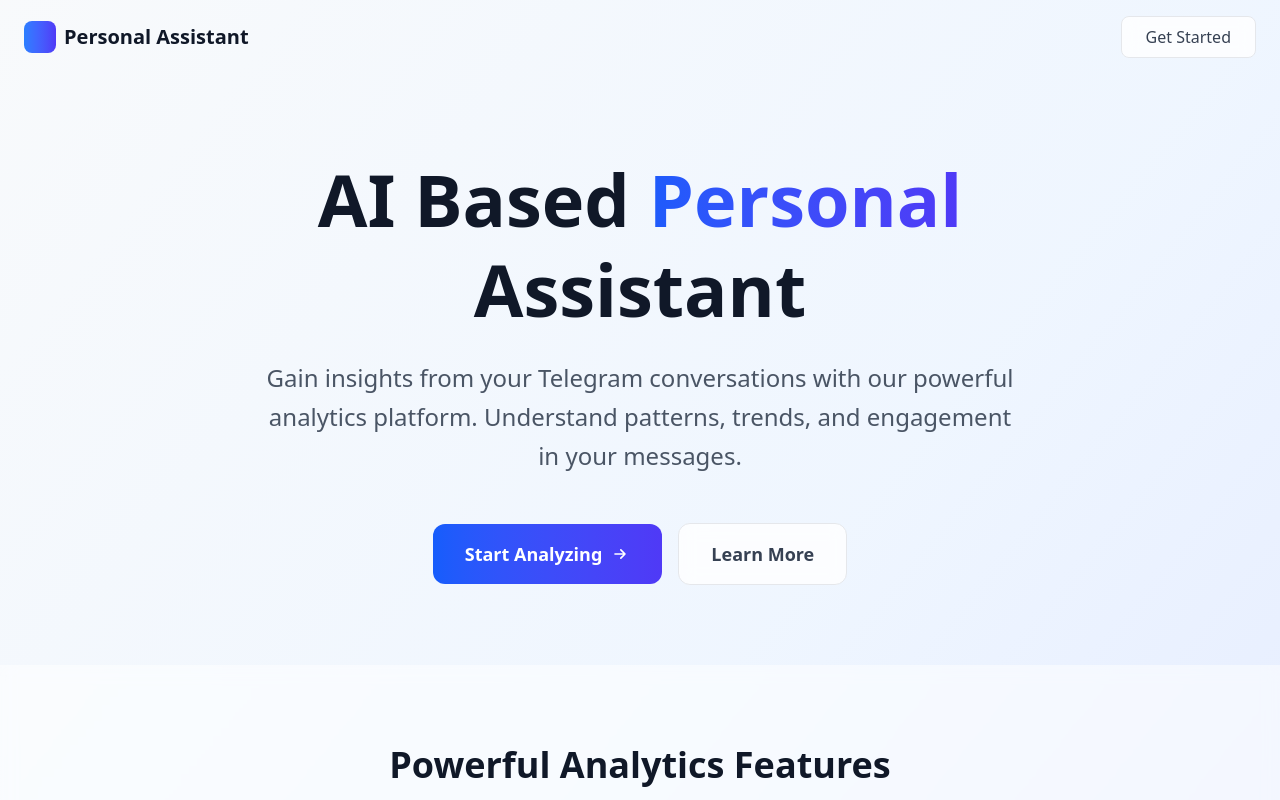
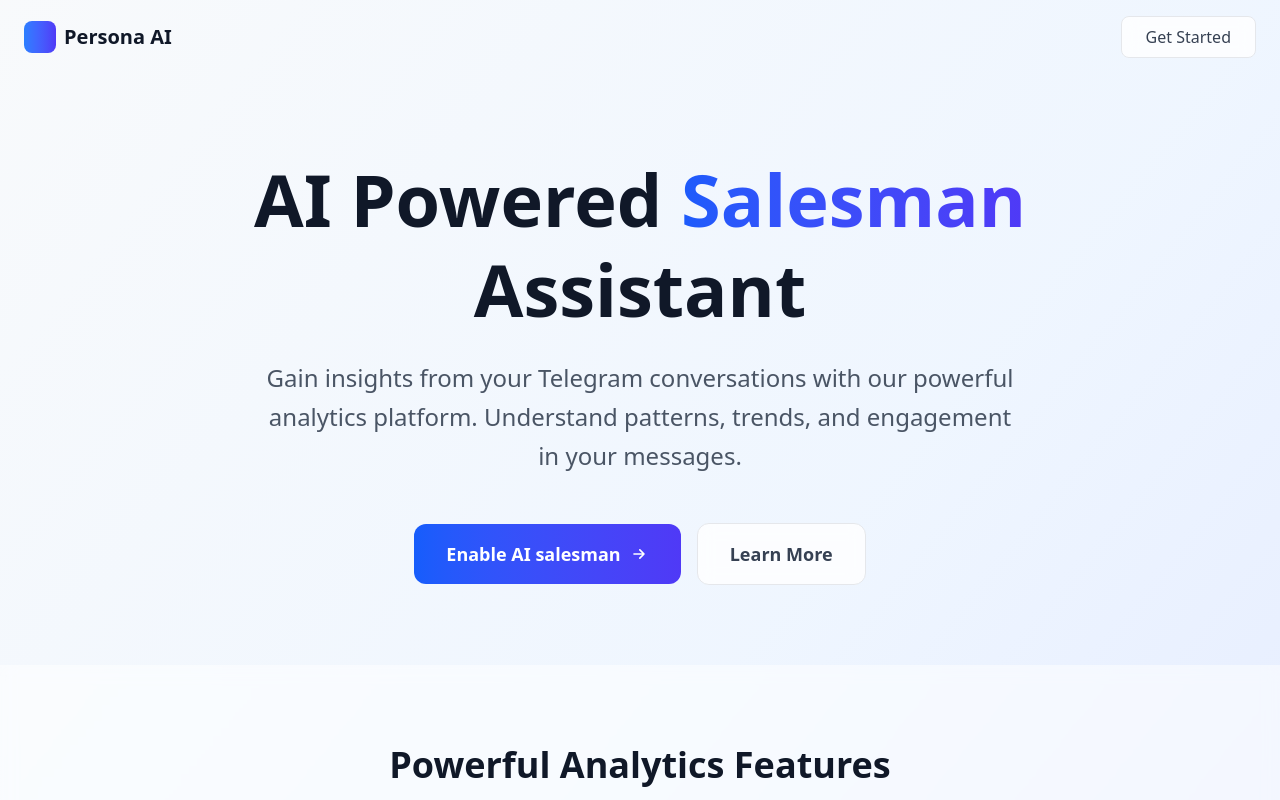
Before and after one commit to asifrahaman13/personal_assistant, a Next.js app in the folder web/: page / in a window 1280 px wide. Shown: the top 800 px of the page. Built offline with nearby package versions, Linux system fonts and the light colour scheme.

Commit message:
fix: fix router issue

```diff
--- a/web/src/app/dashboard/layout.tsx
+++ b/web/src/app/dashboard/layout.tsx
@@ -64,7 +64,7 @@ export default function RootLayout({ children }: { children: React.ReactNode })
               </Link>
               <div>
                 <Link href="/" className="text-2xl font-bold text-gray-900">
-                  Personal Assistant
+                  Persona AI
                 </Link>
                 <p className="text-gray-600">Dashboard</p>
               </div>
--- a/web/src/app/page.tsx
+++ b/web/src/app/page.tsx
@@ -11,7 +11,7 @@ export default function Home() {
         <div className="max-w-7xl mx-auto flex items-center justify-between">
           <div className="flex items-center space-x-2">
             <div className="w-8 h-8 bg-gradient-to-r from-blue-500 to-indigo-600 rounded-lg"></div>
-            <span className="text-xl font-semibold text-gray-900">Personal Assistant</span>
+            <span className="text-xl font-semibold text-gray-900">Persona AI</span>
           </div>
           <Link
             href="/organization"
@@ -31,10 +31,10 @@ export default function Home() {
             transition={{ duration: 0.8 }}
           >
             <h1 className="text-5xl md:text-7xl font-bold text-gray-900 mb-6 leading-tight">
-              AI Based
+              AI Powered
               <span className="bg-gradient-to-r from-blue-600 to-indigo-600 bg-clip-text text-transparent">
                 {' '}
-                Personal{' '}
+                Salesman{' '}
               </span>
               Assistant
             </h1>
@@ -49,7 +49,7 @@ export default function Home() {
                 href="/organization"
                 className="px-8 py-4 bg-gradient-to-r from-blue-600 to-indigo-600 text-white rounded-xl font-semibold text-lg hover:shadow-xl hover:scale-105 transition-all duration-200 flex items-center space-x-2"
               >
-                <span>Start Analyzing</span>
+                <span>Enable AI salesman</span>
                 <svg className="w-5 h-5" fill="none" stroke="currentColor" viewBox="0 0 24 24">
                   <path
                     strokeLinecap="round"
--- a/web/src/components/TelegramAuth.tsx
+++ b/web/src/components/TelegramAuth.tsx
@@ -41,7 +41,7 @@ export function TelegramAuth() {
           );
 
           if (response.data) {
-            router.push('/dashboard');
+            router.push('/dashboard/uploads');
             return;
           }
         }
@@ -71,7 +71,7 @@ export function TelegramAuth() {
       if (response.data.success) {
         if (!response.data.requires_code) {
           localStorage.setItem('telegram_phone', phone);
-          router.push('/dashboard');
+          router.push('/dashboard/uploads');
           return;
         }
 
@@ -108,8 +108,8 @@ export function TelegramAuth() {
         setStep('success');
 
         setTimeout(() => {
-          router.push('/dashboard');
-        }, 2000);
+          router.push('/dashboard/uploads');
+        }, 1000);
       } else {
         setError(response.data.message);
         setStep('error');
```
